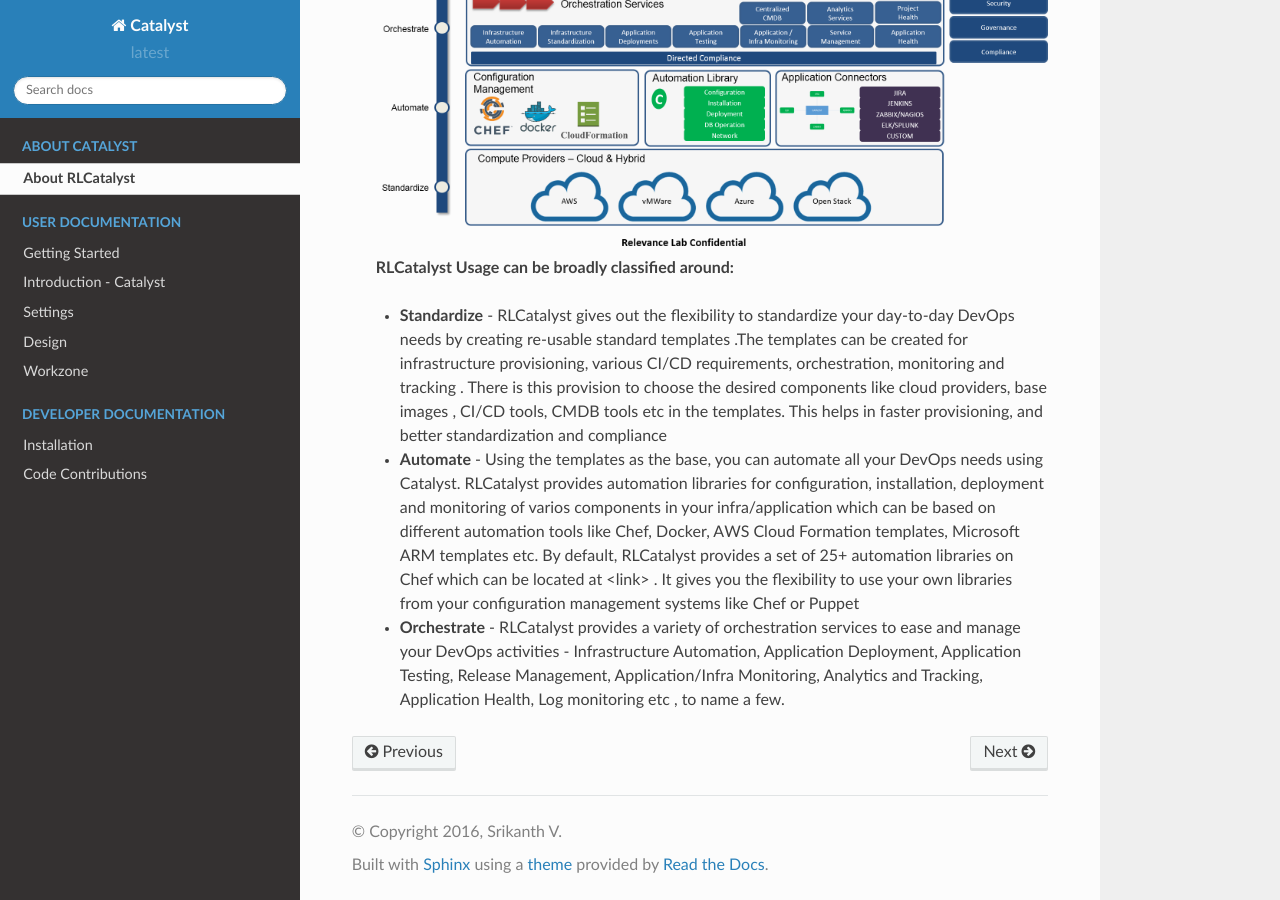
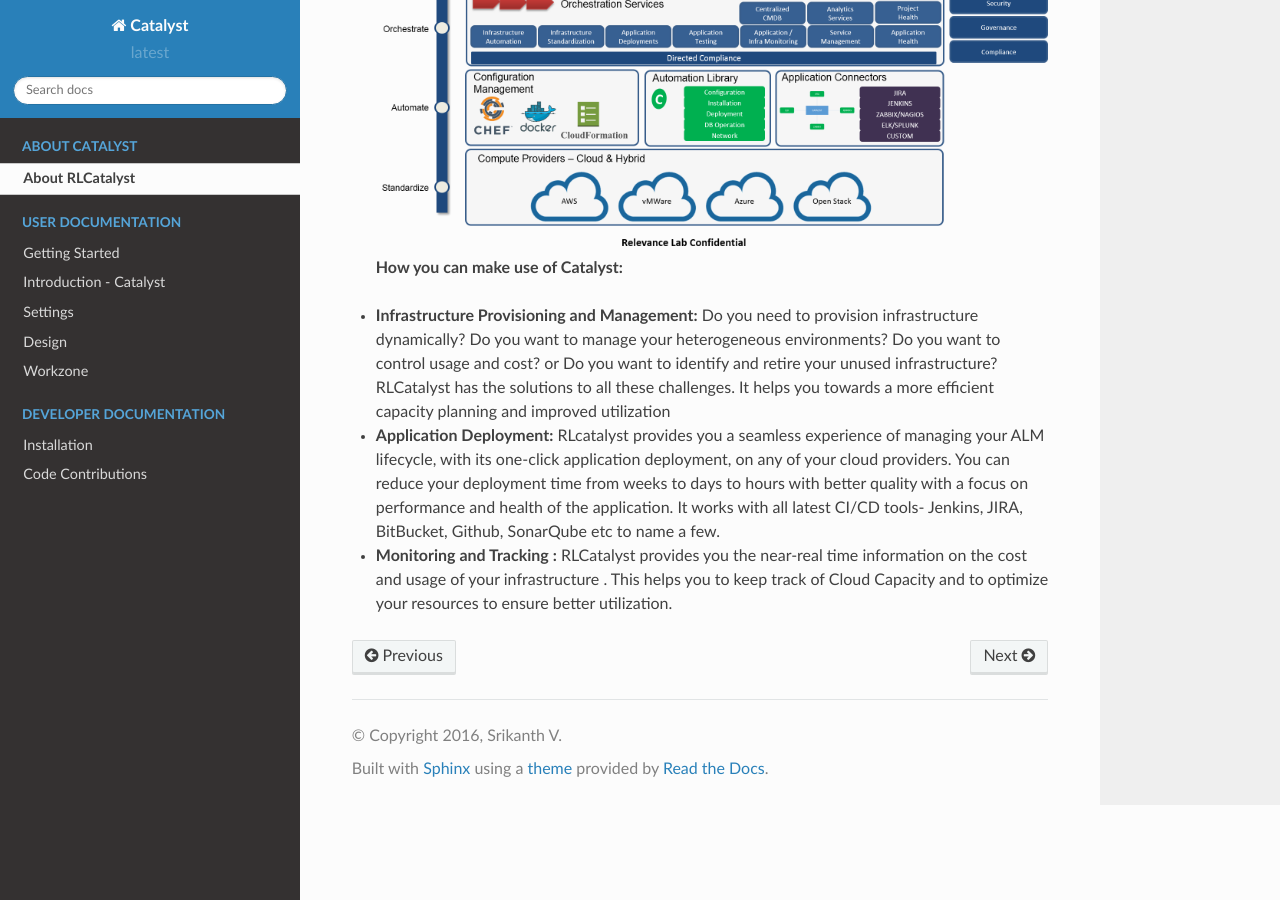
Before and after one commit to RLOpenCatalyst/catdocs, a Sphinx documentation site: the page built from Catalyst/source/overview.rst, in a window 1280 px wide and 900 px high, scrolled down 699 px. Built offline with Sphinx 7.4.7 and the Read the Docs theme 2.0.0, drawn with Linux system fonts in a browser that asks for light colours.

Commit message:
Update overview.rst

```diff
--- a/Catalyst/source/overview.rst
+++ b/Catalyst/source/overview.rst
@@ -14,12 +14,8 @@
 
  .. image:: /images/Cat_Devops_Platform.png
 
+ **How you can make use of Catalyst:**
 
-
- **RLCatalyst Usage can be broadly classified around:**
-
- * **Standardize** - RLCatalyst gives out the flexibility to standardize your day-to-day DevOps needs by creating re-usable standard templates .The templates can be created for infrastructure provisioning, various CI/CD requirements, orchestration, monitoring and tracking  . There is this provision to choose the desired components like cloud providers, base images , CI/CD tools, CMDB tools etc in the templates. This helps in faster provisioning, and better standardization and compliance
-
- * **Automate** - Using the templates as the base, you can automate all your DevOps needs using Catalyst. RLCatalyst provides automation libraries for configuration, installation, deployment and monitoring of varios components in your infra/application which can be based on different automation tools like Chef, Docker, AWS Cloud Formation templates, Microsoft ARM templates etc. By default, RLCatalyst provides a set of 25+ automation libraries on Chef which can be located at <link> . It gives you the flexibility to use your own libraries from your configuration management systems like Chef or Puppet
-
- * **Orchestrate** - RLCatalyst provides a variety of orchestration services to ease and manage your DevOps activities - Infrastructure Automation, Application Deployment, Application Testing, Release Management, Application/Infra Monitoring, Analytics and Tracking, Application Health, Log monitoring etc , to name a few.
+* **Infrastructure Provisioning and Management:** Do you need to provision infrastructure dynamically? Do you want to manage your heterogeneous environments? Do you want to control usage and cost? or Do you want to identify and retire your unused infrastructure? RLCatalyst has the solutions to all these challenges. It helps you towards a more efficient capacity planning and improved utilization
+* **Application Deployment:** RLcatalyst provides you a seamless experience of managing your ALM lifecycle, with its one-click application deployment, on any of your cloud providers. You can reduce your deployment time from weeks to days to hours with better quality with a focus on performance and health of the application. It works with all latest CI/CD tools- Jenkins, JIRA, BitBucket, Github, SonarQube etc to name a few.
+* **Monitoring and Tracking :** RLCatalyst provides you the near-real time information on the cost and usage of your infrastructure . This helps you to keep track of Cloud Capacity and to optimize your resources to ensure better utilization.
```
